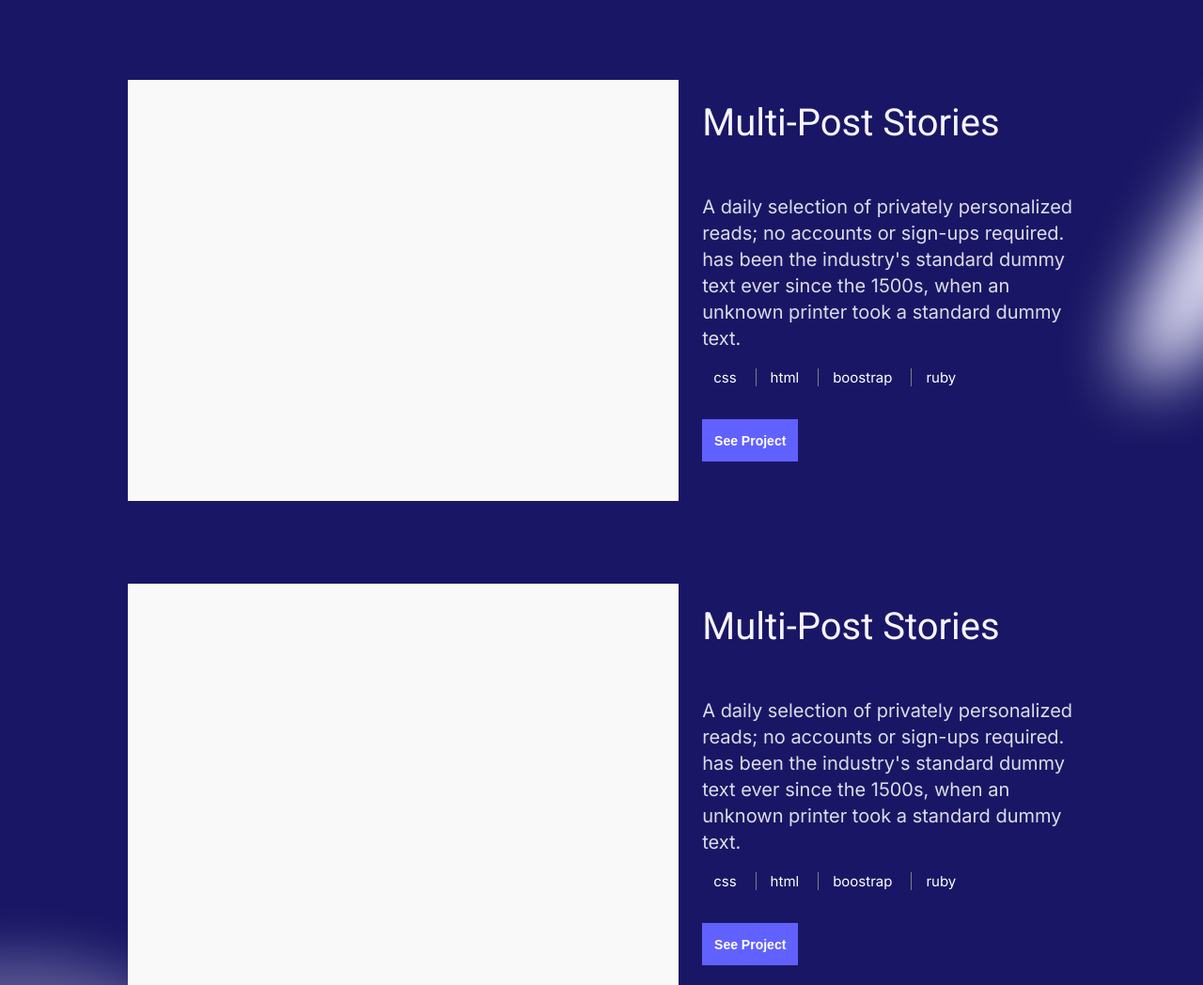
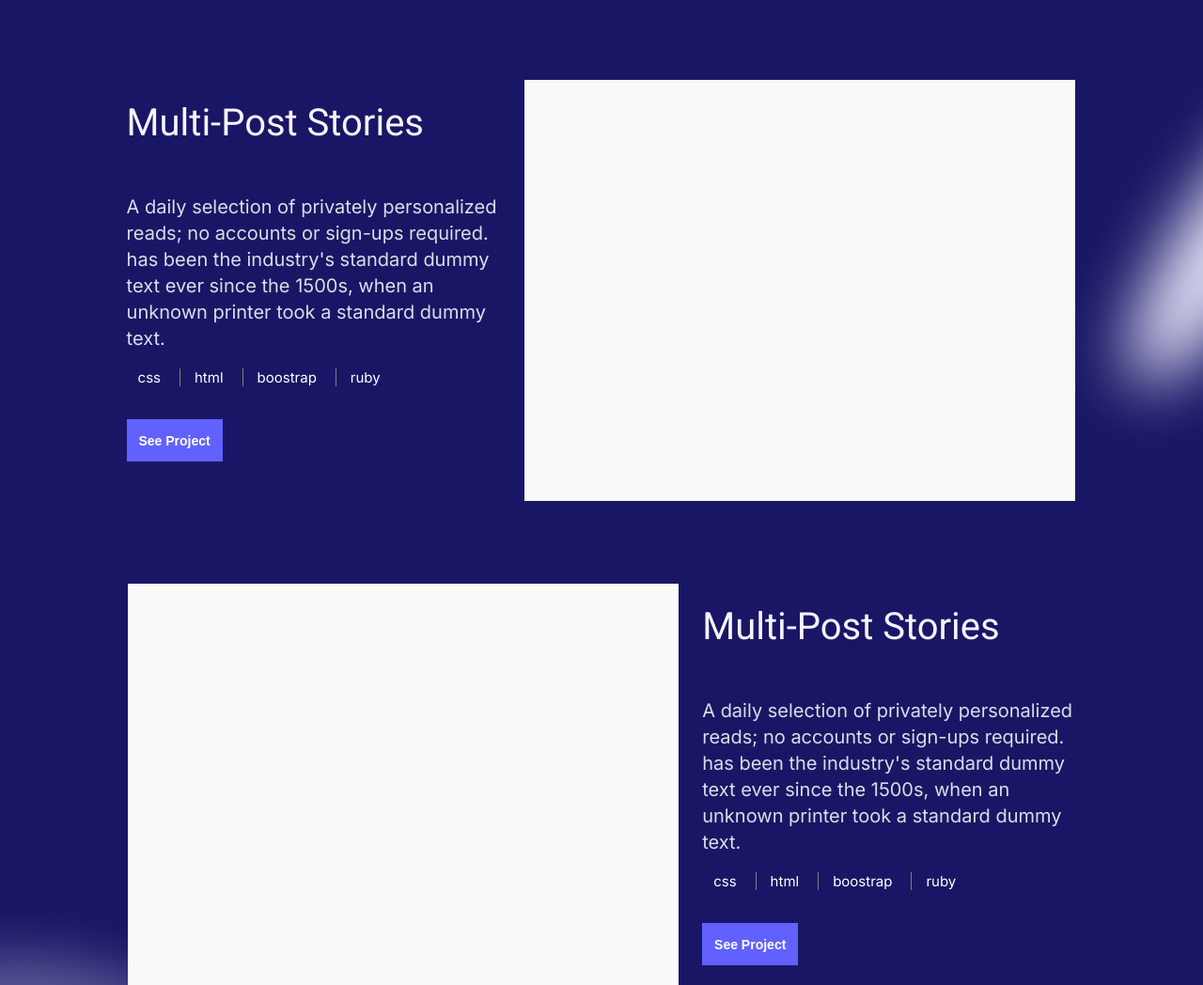
Before and after one commit to angeluray/professional-portfolio, a website: page index.html in a window 1280 px wide. Shown: the part 2118-3166 px from the top of the page at 94% size. Drawn offline with Linux system fonts and the light colour scheme.

Commit message:
Fix ID error in card2 and Card4

```diff
--- a/style.css
+++ b/style.css
@@ -626,8 +626,11 @@ label {
     width: 80.277vw;
   }
 
-  .card-2,
-  .card-4 {
+  #card-2 {
+    flex-direction: row-reverse;
+  }
+
+  #card-4 {
     flex-direction: row-reverse;
   }
 
```
